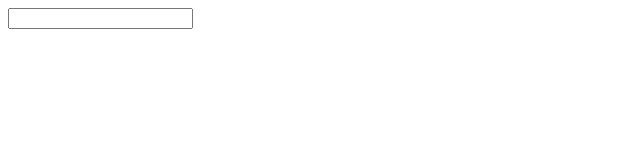
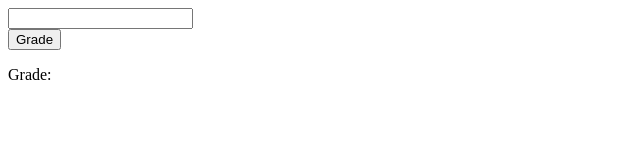
Before and after one commit to dleal3/swd100-grading-system, a plain HTML site: page index.html in a window 1280 px wide. Shown: the whole page, without its empty margins (0-640 px from the left). Drawn offline with Linux system fonts and the light colour scheme.

Commit message:
Created div container for Grade: output

```diff
--- a/index.html
+++ b/index.html
@@ -8,5 +8,10 @@
         <form>
             <input id="input" type="number" max="100">
         </form>
+
+        <button onclick="calculateGrade()" class="grade">Grade</button>
+        <div class="grade-list">
+            <p> Grade: <span id="grade-letter"></span></p>
+        </div>
     </body>
 </html>
```
